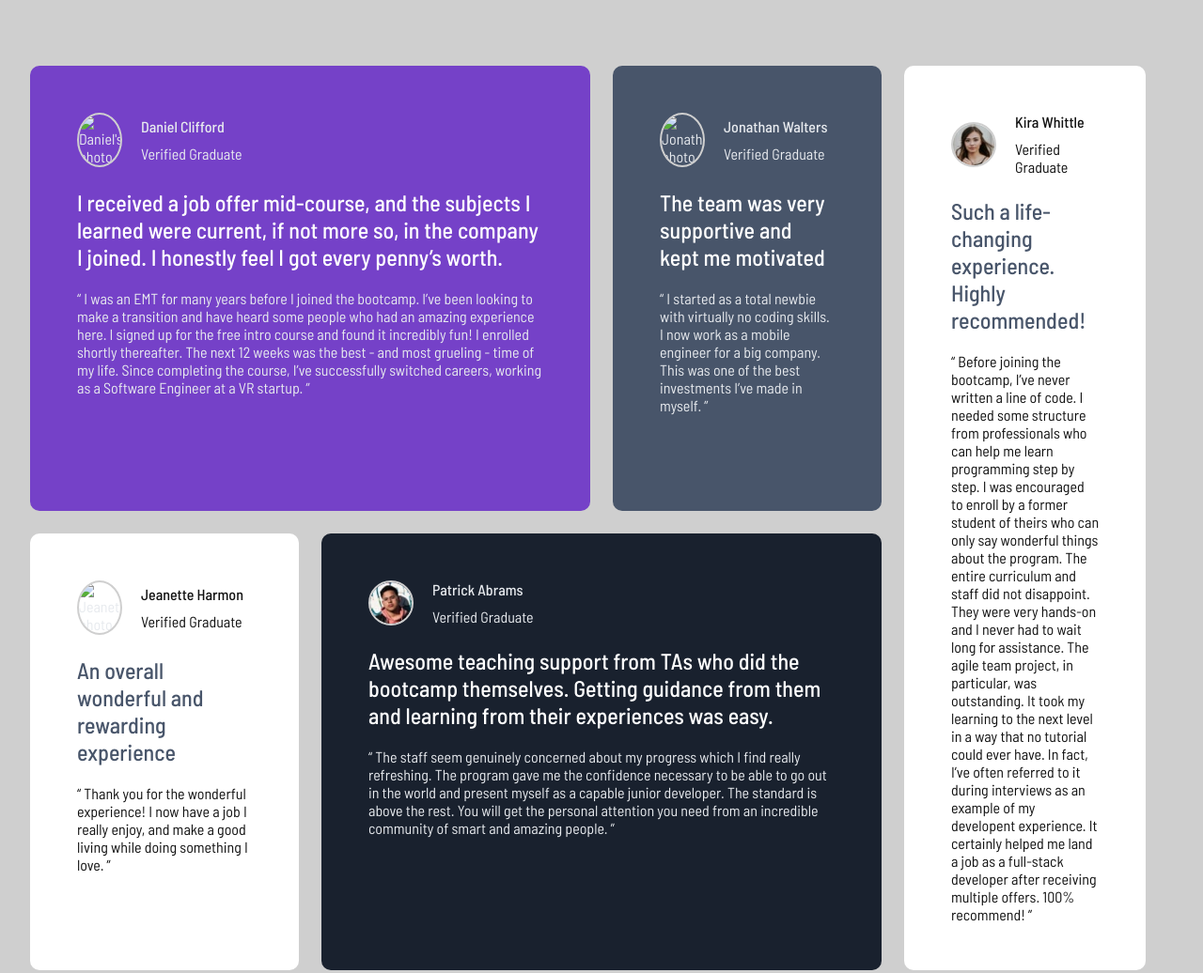
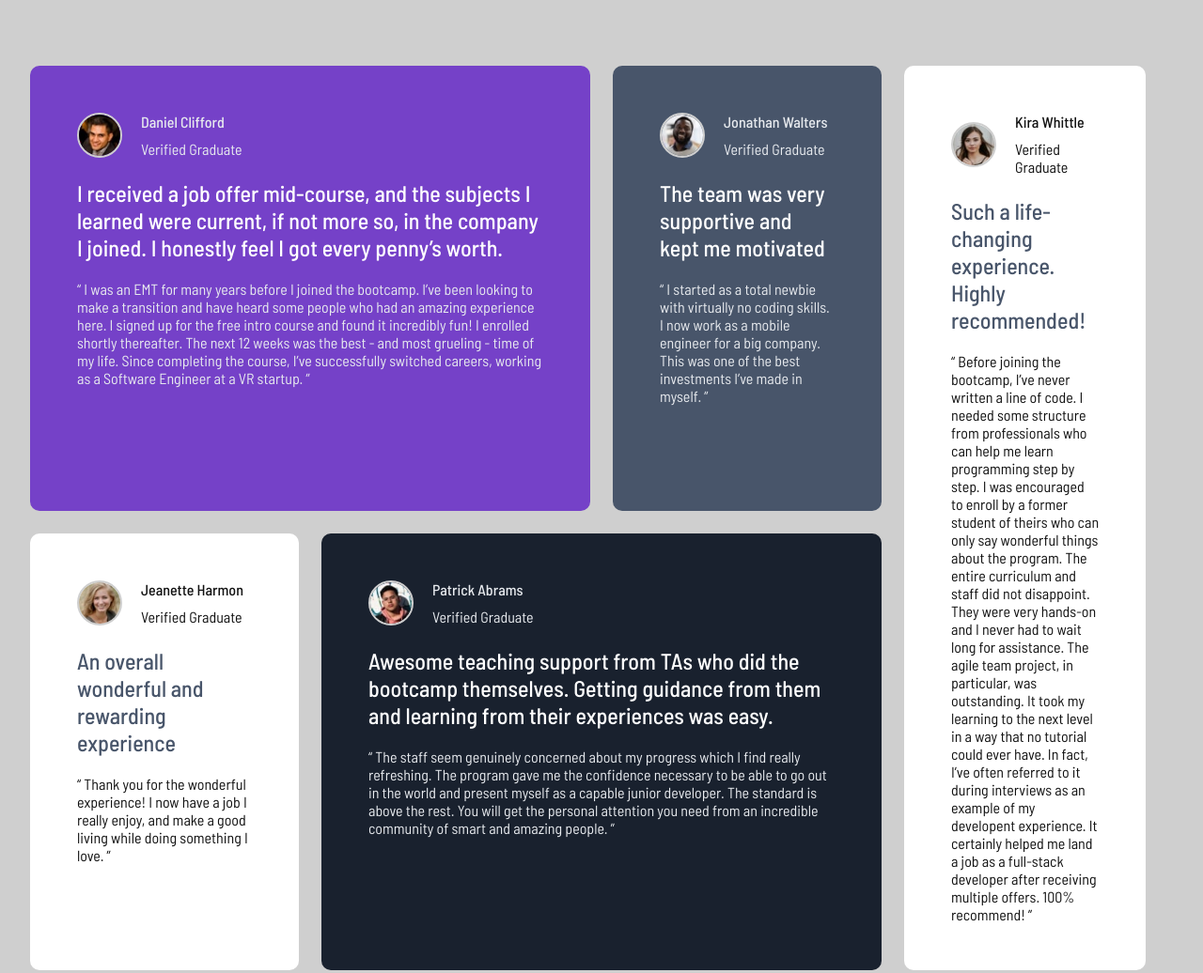
Before and after one commit to saminstein/Testimonial-grid-section-, a plain HTML site: page index.html in a window 1280 px wide. Shown: the whole page at 94% size. Drawn offline with Linux system fonts and the light colour scheme; the site is published under a folder, as on GitHub Pages, so addresses that start at the root find nothing.

Commit message:
adjusted image src

```diff
--- a/index.html
+++ b/index.html
@@ -2,8 +2,7 @@
 <html lang="en">
 <head>
   <meta charset="UTF-8">
-  <meta name="viewport" content="width=device-width, initial-scale=1.0"> <!-- displays site properly based on user's device -->
-
+  <meta name="viewport" content="width=device-width, initial-scale=1.0">
   <link rel="icon" type="image/png" sizes="32x32" href="./images/favicon-32x32.png">
   <link rel="stylesheet" href="style.css">
 
@@ -14,7 +13,7 @@
   <main class="card-wrapper">
     <article class=" card card-1">
       <figure>
-        <img src="/images/image-daniel.jpg" alt="Daniel's photo">
+        <img src="images/image-daniel.jpg" alt="Daniel's photo">
         <figcaption>
           <div>
             <p class="name">Daniel Clifford</p>
@@ -40,7 +39,7 @@
 
     <article class=" card card-2">
       <figure>
-        <img src="/images/image-jonathan.jpg" alt="Jonathan's photo">
+        <img src="images/image-jonathan.jpg" alt="Jonathan's photo">
         <figcaption>
           <div>
             <p class="name"> Jonathan Walters</p>
@@ -59,7 +58,7 @@
 
     <article class=" card card-3">
       <figure>
-        <img src="/images/image-jeanette.jpg" alt="Jeanette's photo">
+        <img src="images/image-jeanette.jpg" alt="Jeanette's photo">
         <figcaption>
           <div>
             <p class="name">Jeanette Harmon</p>
```
Also changed, not shown: 1 other file.
